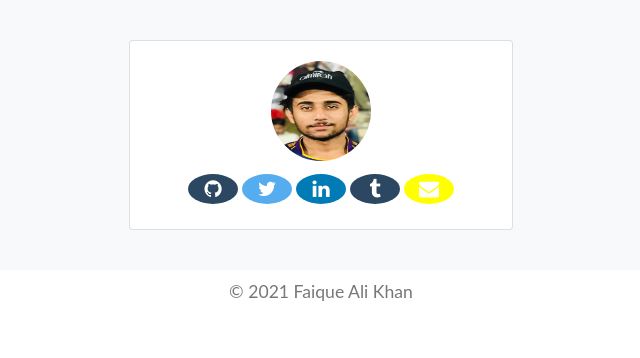
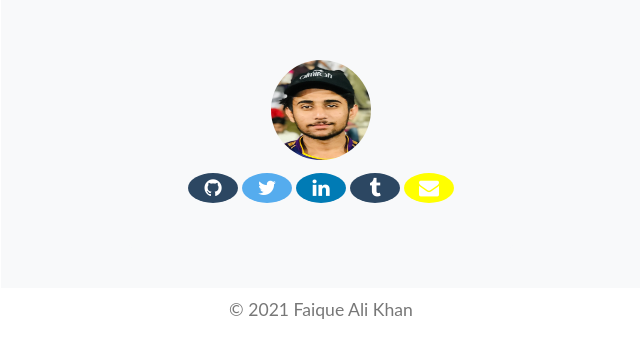
Before and after one commit to faiquehere/-, a plain HTML site: page index.html in a window 1280 px wide. Shown: the whole page, without its empty margins (319-959 px from the left). Drawn offline with nearby package versions, Linux system fonts and the light colour scheme.

Commit message:
change div color

```diff
--- a/index.html
+++ b/index.html
@@ -90,10 +90,10 @@
 
 </head>
   <body>
-    <div id="contain" class="container d-flex justify-content-center  bg-light">
+    <div id="contain" class="container d-flex justify-content-center  bg-light" style="height: 18rem; width: 50%;">
 
 
-    <div class="card" style="width: 24rem;">
+    <div class="card bg-light" style="width: 24rem; border: 0px;">
 
         <!-- <img class="card-img-top rounded-circle" src="img/faique.JPG" width="90"  height="200" alt="Card image cap"> -->
         <div class="card-body  ">
```
